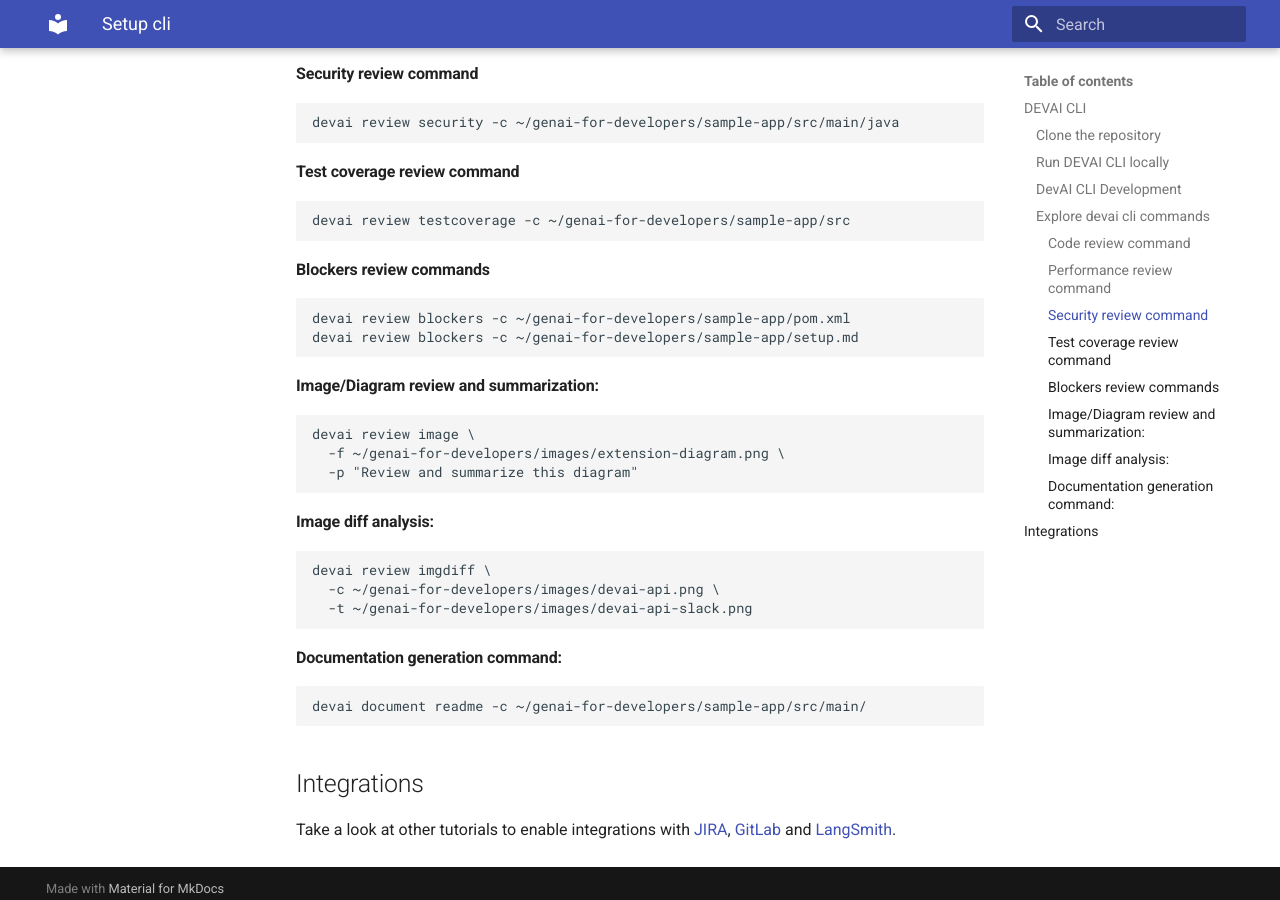
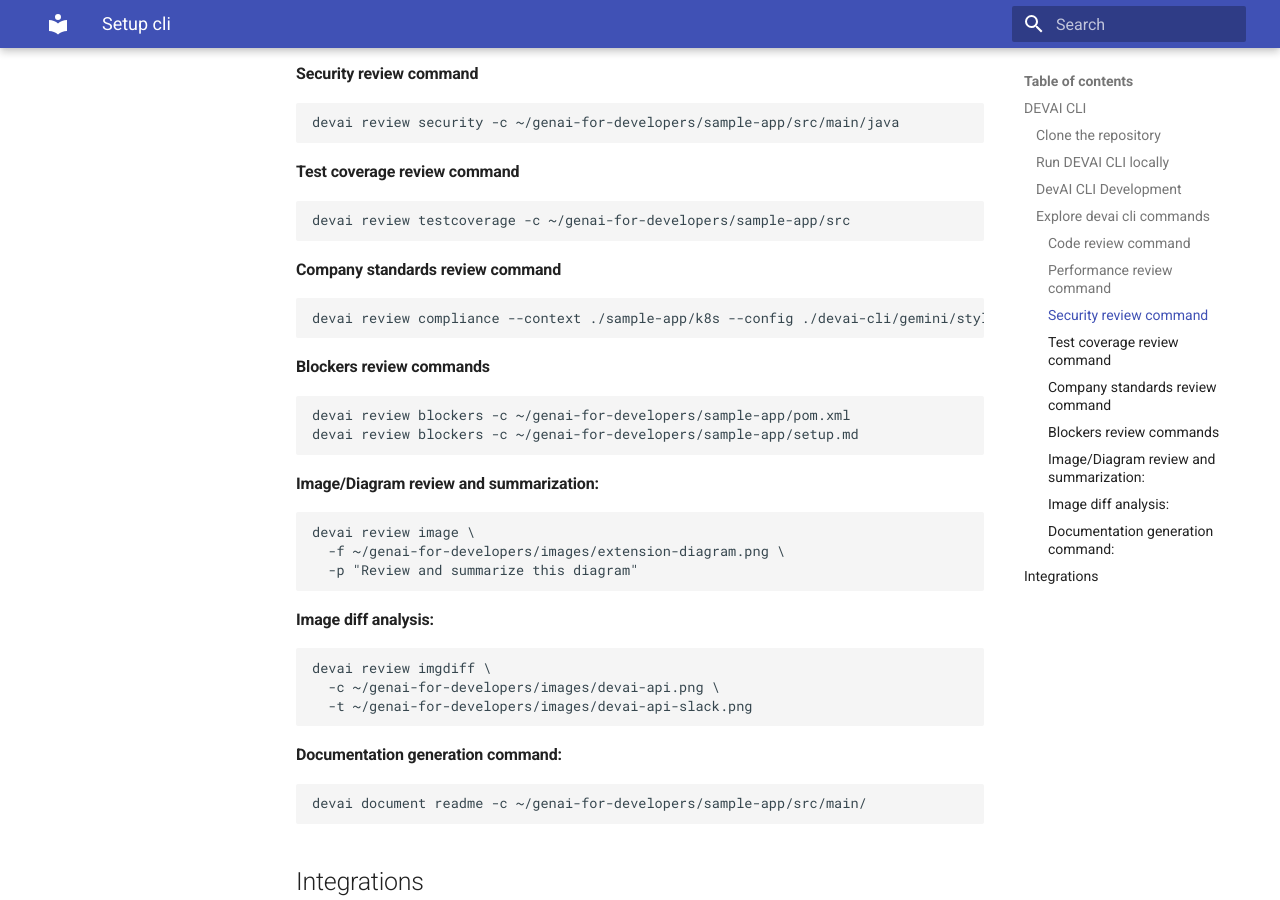
Before and after one commit to GoogleCloudPlatform/genai-for-developers, an MkDocs documentation site: the page built from docs/tutorials/setup-cli.md, in a window 1280 px wide and 900 px high, scrolled down 1952 px. Built offline with MkDocs 1.6.1 and Material for MkDocs 9.7.7, drawn with Linux system fonts in a browser that asks for light colours.

Commit message:
added review compliance command

````diff
--- a/docs/tutorials/setup-cli.md
+++ b/docs/tutorials/setup-cli.md
@@ -99,7 +99,10 @@ devai review security -c ~/genai-for-developers/sample-app/src/main/java
 devai review testcoverage -c ~/genai-for-developers/sample-app/src
 ```
 
-
+#### Company standards review command
+```
+devai review compliance --context ./sample-app/k8s --config ./devai-cli/gemini/styleguide.md
+```
 
 #### Blockers review commands
 ```
````
